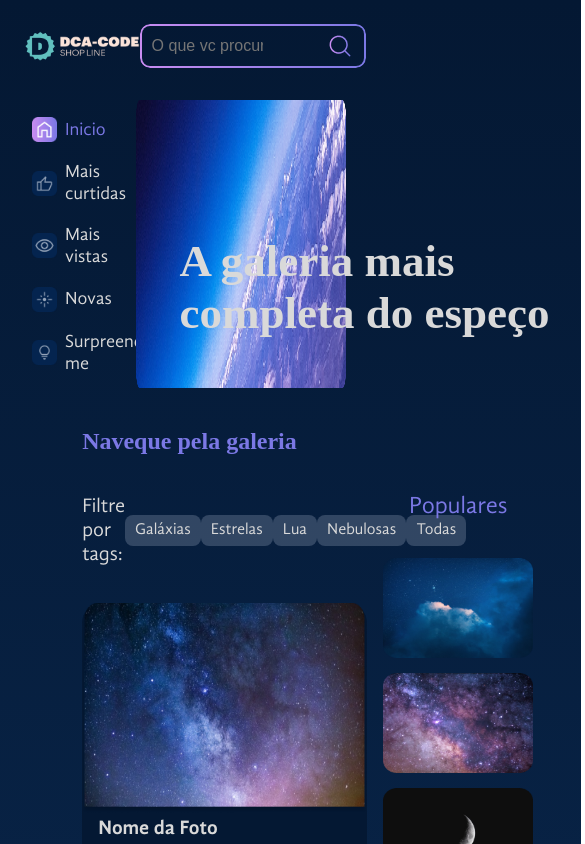
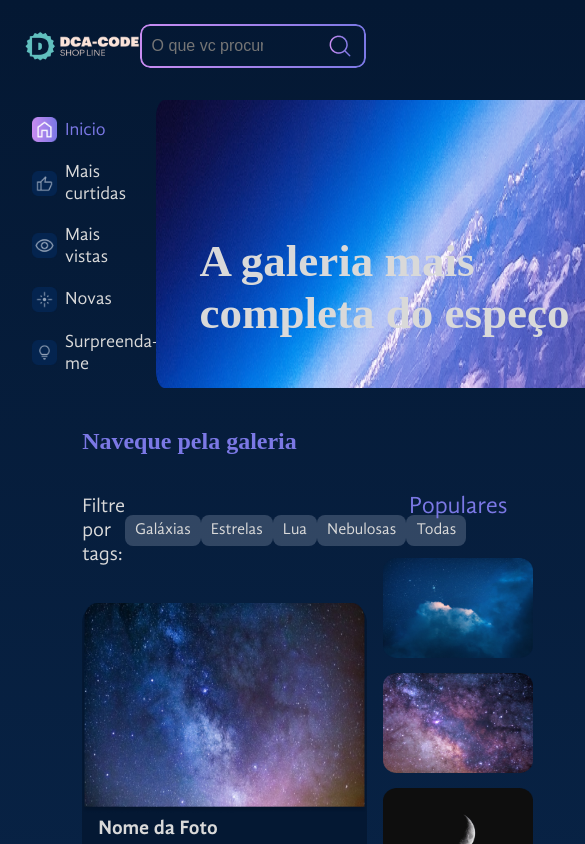
Before and after one commit to gomesalbino/estudo-espaco, a React (Create React App) app: page / in a window 390 px wide. Shown: the top 844 px of the page, 585 px wide, since content can reach past the window. Built offline with nearby package versions, Linux system fonts and the light colour scheme.

Commit message:
Adicionando media qury screen

```diff
--- a/src/paginas/paginainicial/Paginainicial.module.scss
+++ b/src/paginas/paginainicial/Paginainicial.module.scss
@@ -48,8 +48,11 @@
         margin-right: 20px;
         margin-left: 20px;
       }
+      .banner__imagem{
+        width: 500px;
+      }
       .banner__titulo{
-        font-size: 17px;
+        font-size: 18px;
       }
     }
     @media screen and (max-width: 768px){
@@ -57,13 +60,17 @@
         width: 100%;
 
       }
+      .banner__imagem{
+        width: 500px;
+      }
       .principal__imagem{
-        width: 500px;
+        width: 700px;
         margin-right: 20px;
-        margin-left: 50px;
+        margin-left: 70px;
       }
       .banner__titulo{
-        font-size: 17px;
+        font-size: 100px;
+
       }
     }
     @media screen and (min-width: 769px){
```
